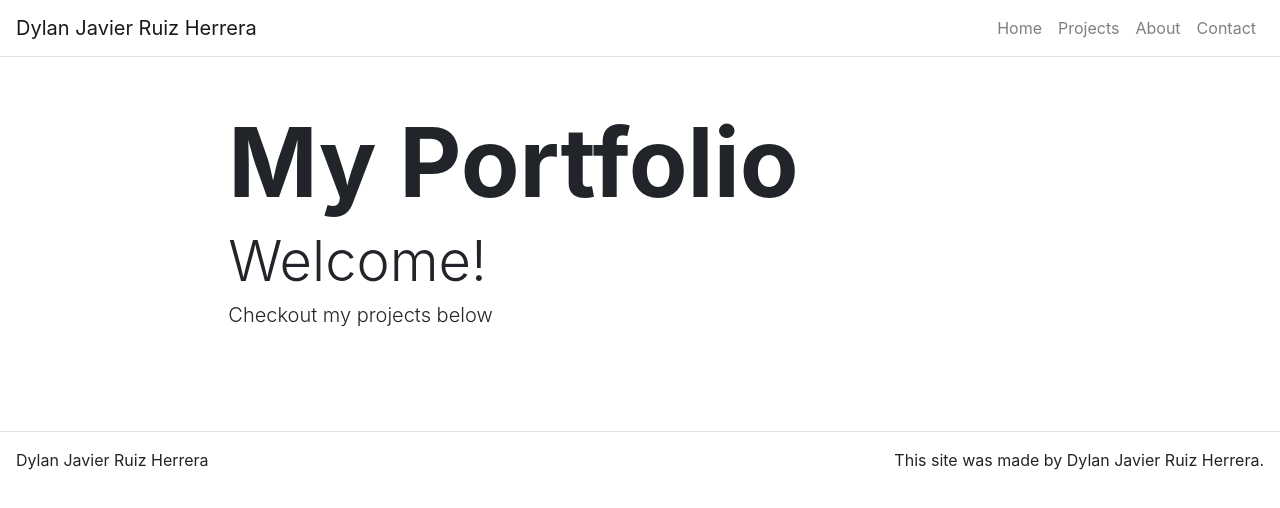
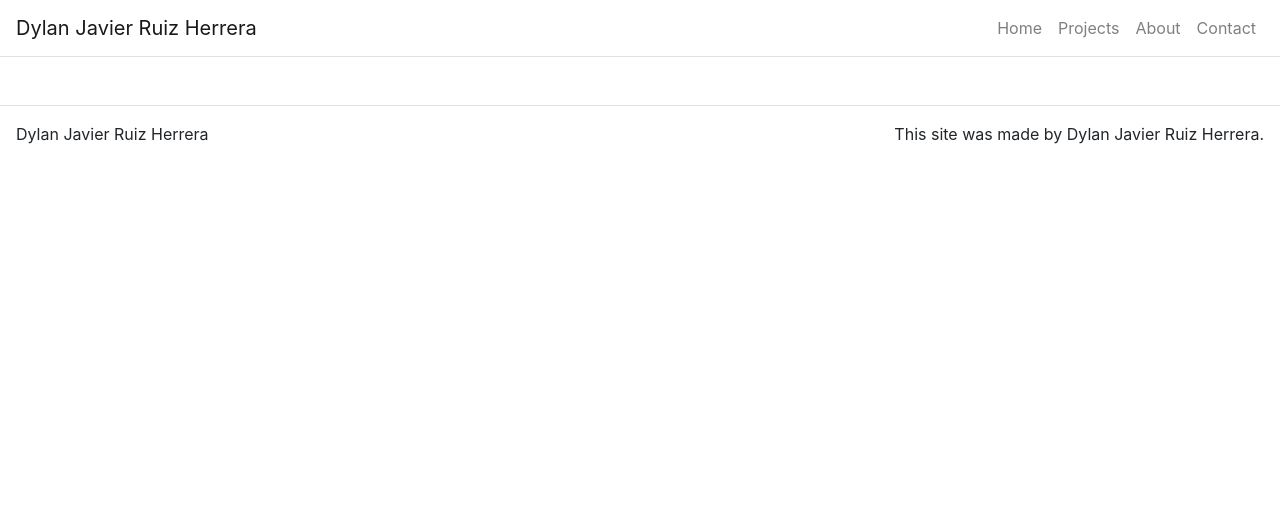
Before and after one commit to dyh135ru/dyh135ru-portfolio, a React (Create React App) app: page / in a window 1280 px wide. Shown: the top 508 px of the page. Built offline with nearby package versions, Linux system fonts and the light colour scheme.

Commit message:
Nav links update

```diff
--- a/src/App.js
+++ b/src/App.js
@@ -25,7 +25,7 @@
     this.state = {
       title: "Dylan Javier Ruiz Herrera",
       headerLinks: [
-        {title: 'Home', path: '/'},
+        {title: 'Home', path: '/dyh135ru-portfolio'},
         {title: 'About', path: '/about'},
         {title: 'Contact', path: '/contact'},
       ],
@@ -56,7 +56,7 @@
               <Navbar.Toggle className="border-0" aria-controls="navbar-toggle" />
               <Navbar.Collapse id="navbar-toogle">
                 <Nav className="ml-auto">
-                  <Link className="nav-link" to="/">Home</Link>
+                  <Link className="nav-link" to="/dyh135ru-portfolio">Home</Link>
                   <Link className="nav-link" to="/projects">Projects</Link>
                   <Link className="nav-link" to="/about">About</Link>
                   <Link className="nav-link" to="/contact">Contact</Link>
@@ -66,7 +66,7 @@
               </Navbar.Collapse>
             </Navbar>
 
-            <Route path="/" exact render={() => <HomePage title={this.state.home.title} subTitle={this.state.home.subTitle} text={this.state.home.text}/>}/>
+            <Route path="/dyh135ru-portfolio" exact render={() => <HomePage title={this.state.home.title} subTitle={this.state.home.subTitle} text={this.state.home.text}/>}/>
             <Route path="/projects" render={() => <ProjectsPage title={this.state.projects.title} />}/>
             <Route path="/about" render={() => <AboutPage title={this.state.about.title} />}/>
             <Route path="/contact" render={() => <ContactPage title={this.state.contact.title} />}/>
```
